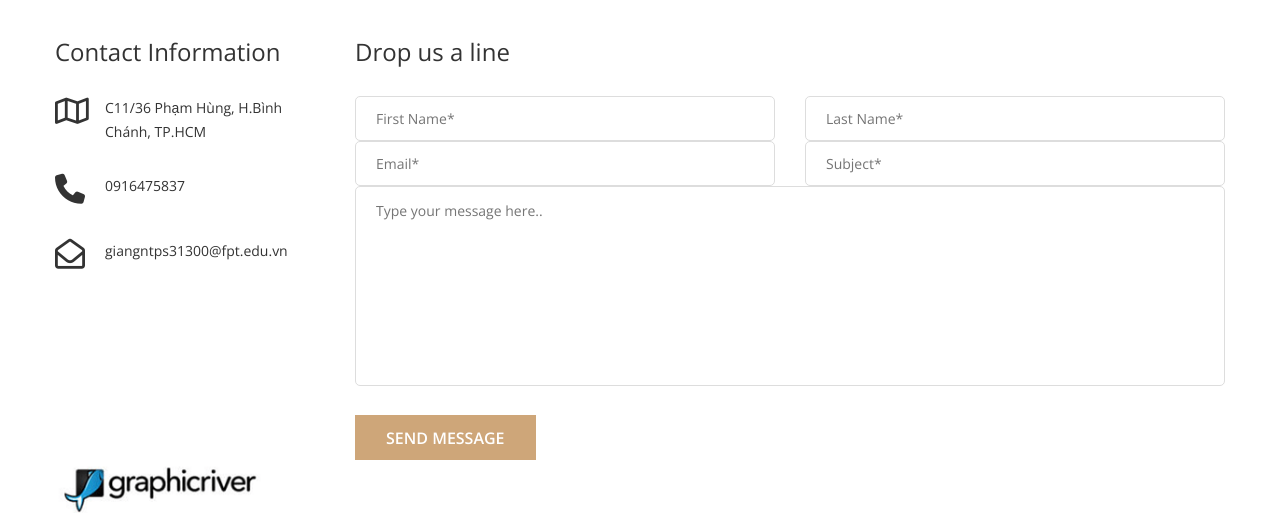
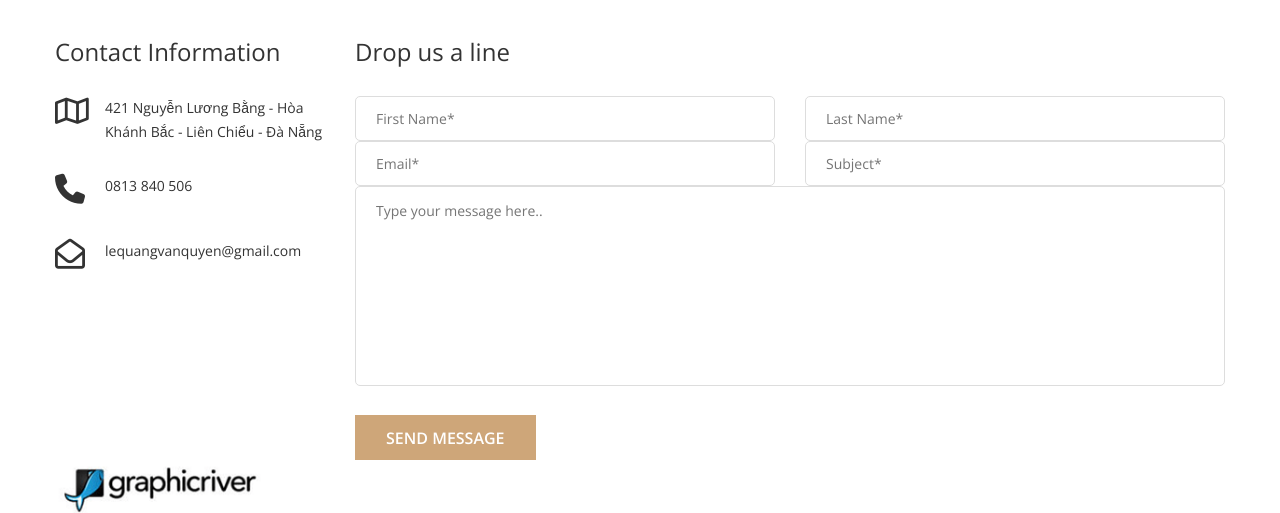
Before and after one commit to lequangvanquyen/PHP1, a PHP site: page /index.php?page=contact in a window 1280 px wide. Shown: the part 744-1257 px from the top of the page. Run offline with PHP 8.4, Linux system fonts and the light colour scheme; the visitor is signed in with stand-in values (Sample User, id 1); some libraries are stand-ins or nearby versions; some web fonts are replaced.

Commit message:
update 2

```diff
--- a/view/contact.php
+++ b/view/contact.php
@@ -19,7 +19,7 @@
 
 <!--Contact Map section start-->
 <div class="contact-map-section section">
-    <iframe src="https://www.google.com/maps/embed?pb=!1m14!1m12!1m3!1d1346.5107053857876!2d106.67697876727259!3d10.726371847680781!2m3!1f0!2f0!3f0!3m2!1i1024!2i768!4f13.1!5e0!3m2!1svi!2s!4v1688848442812!5m2!1svi!2s" width="100%" height="400" style="border:0;" allowfullscreen="" loading="lazy" referrerpolicy="no-referrer-when-downgrade"></iframe>
+    <iframe src="https://www.google.com/maps/embed?pb=!1m10!1m8!1m3!1d7667.191692659531!2d108.1438533!3d16.086449!3m2!1i1024!2i768!4f13.1!5e0!3m2!1svi!2s!4v1691814276417!5m2!1svi!2s" width="100%" height="400" style="border:0;" allowfullscreen="" loading="lazy" referrerpolicy="no-referrer-when-downgrade"></iframe>
 </div>
 <!--Contact Map section End-->
 
@@ -34,15 +34,15 @@
                     <ul>
                         <li>
                             <span class="icon"><i class="fa-regular fa-map"></i></span>
-                            <span class="text"><span>C11/36 Phạm Hùng, H.Bình Chánh, TP.HCM</span></span>
+                            <span class="text"><span>421 Nguyễn Lương Bằng - Hòa Khánh Bắc - Liên Chiểu - Đà Nẵng </span></span>
                         </li>
                         <li>
                             <span class="icon"><i class="fa-solid fa-phone"></i></span>
-                            <span class="text"><a href="#">0916475837</a></span>
+                            <span class="text"><a href="#">0813 840 506</a></span>
                         </li>
                         <li>
                             <span class="icon"><i class="fa-regular fa-envelope-open"></i></span>
-                            <span class="text"><a href="#">giangntps31300@fpt.edu.vn</a></span>
+                            <span class="text"><a href="#">lequangvanquyen@gmail.com</a></span>
                         </li>
                     </ul>
                 </div>
--- a/view/header.php
+++ b/view/header.php
@@ -28,8 +28,8 @@
                             <!--Links start-->
                             <div class="header-top-links">
                                 <ul>
-                                    <li><a href="#"><i class="fa fa-phone"></i>(08) 123 456 7890</a></li>
-                                    <li><a href="#"><i class="fa fa-envelope-open-o"></i>yourmail@domain.com</a></li>
+                                    <li><a href="#"><i class="fa fa-phone"></i>(+84) 813 840 506</a></li>
+                                    <li><a href="#"><i class="fa fa-envelope-open-o"></i>lequangvanquyen@gmail.com</a></li>
                                 </ul>
                             </div>
                             <!--Links end-->
```
